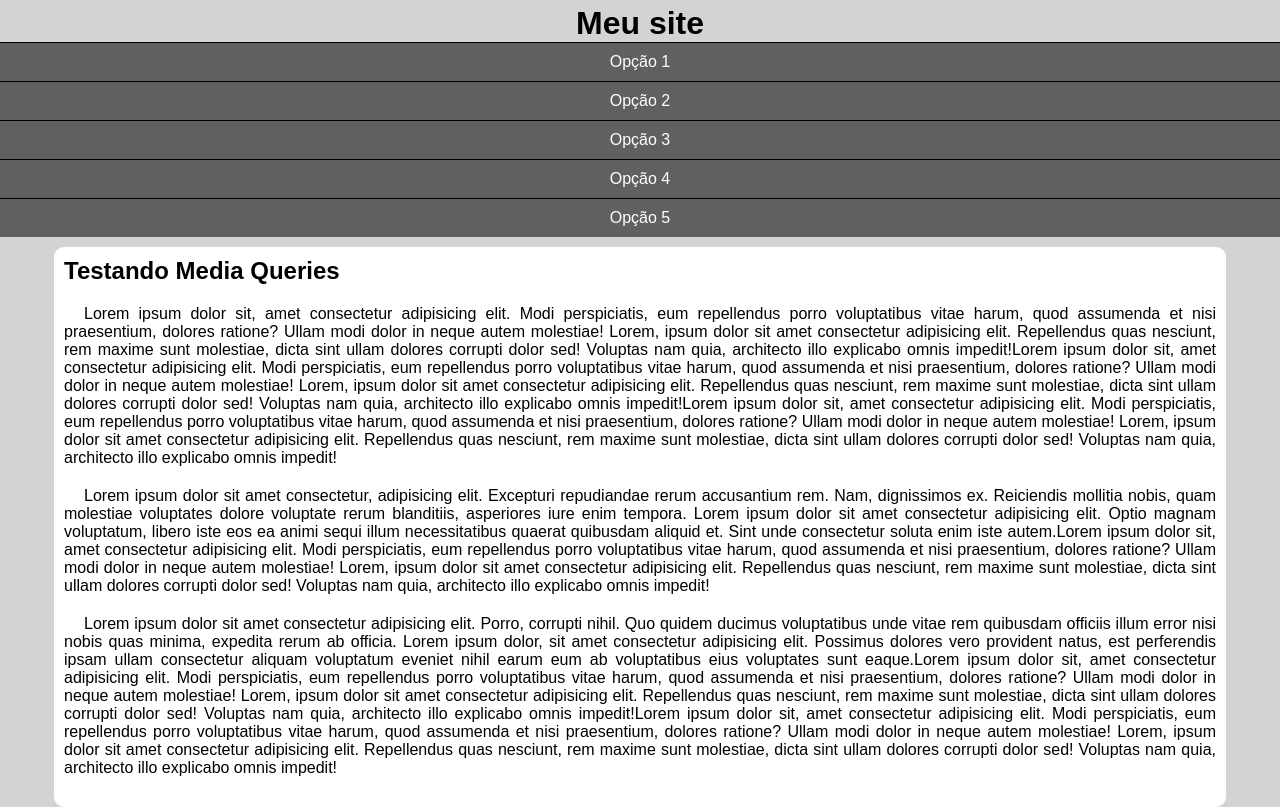
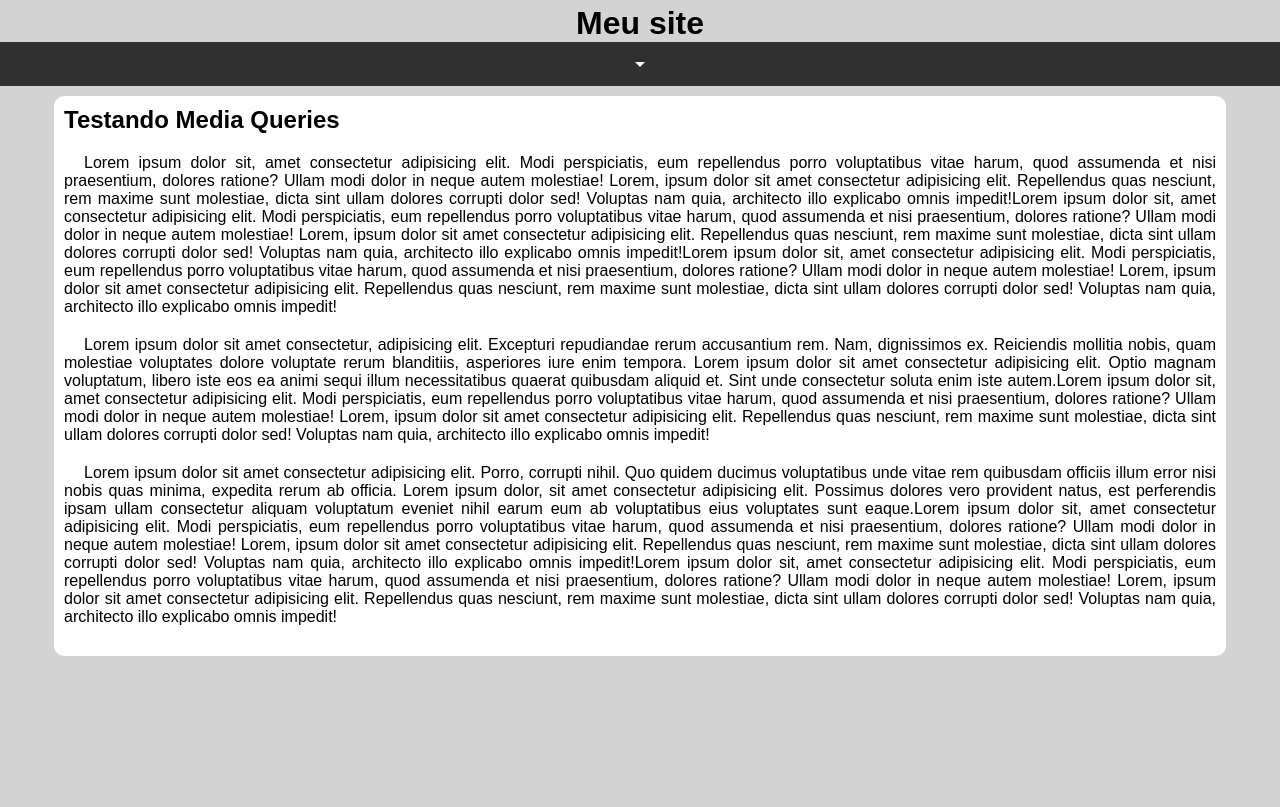
Before and after one commit to otaviobrotas/html-css, a plain HTML site: page exercicios/ex026/mq005/index.html in a window 1280 px wide. Drawn offline with nearby package versions, Linux system fonts and the light colour scheme.

Commit message:
exercicio 026 completo

```diff
--- a/exercicios/ex026/mq005/estilos/style.css
+++ b/exercicios/ex026/mq005/estilos/style.css
@@ -10,10 +10,10 @@ html, body{background-color: lightgray;}
 header > h1{padding-top: 5px;
 text-align: center;}
 
-nav{display: block;}
+menu{display: none;}
 
 
-nav > ul > li > a {text-decoration: none;
+menu > ul > li > a {text-decoration: none;
 color: white;
 background-color: rgb(96, 96, 96);
 border-top: solid 1px black;
@@ -23,7 +23,7 @@ text-align: center;
 
 }
 
-nav > ul > li > a:hover{
+menu > ul > li > a:hover{
     text-decoration: underline;
     background-color: rgb(126, 125, 125);
 
@@ -31,10 +31,24 @@ nav > ul > li > a:hover{
 
 
 
-nav > ul{list-style-type: none;}
+menu > ul{list-style-type: none;}
 
 main{background-color: white; margin: auto; width: 90vw; margin-top: 10px; padding: 10px; border-radius: 10px;}
 
 article > h2 {padding-bottom: 20px;}
 
 article > p {margin-bottom: 20px; text-align: justify; text-indent: 20px;}
+
+
+span#burguer{
+background-color: rgb(48, 48, 48);
+color: white;
+display: block;
+text-align: center;
+padding: 10px;
+}
+
+span#burguer:hover{cursor: pointer;
+background-color: black;
+color: white;
+}
--- a/exercicios/ex026/mq005/index.html
+++ b/exercicios/ex026/mq005/index.html
@@ -4,15 +4,17 @@
     <meta charset="UTF-8">
     <meta name="viewport" content="width=device-width, initial-scale=1.0">
     <title>Menu responsivo</title>
+    <link rel="stylesheet" href="https://fonts.googleapis.com/css2?family=Material+Symbols+Outlined:opsz,wght,FILL,GRAD@20..48,100..700,0..1,-50..200&icon_names=arrow_drop_down" />
     <link rel="stylesheet" href="estilos/style.css">
 
 </head>
 <body>
     <header>
-        <h1>
+ <h1>
 Meu site
-        </h1>
-<nav>
+</h1>
+        <span id="burguer" class="material-symbols-outlined" onclick="clickMenu()"> arrow_drop_down </span>
+<menu id="itens">
 <ul>
     <li><a href="#">Opção 1</a></li>
     <li><a href="#">Opção 2</a></li>
@@ -22,7 +24,7 @@ Meu site
 </ul>
 
 
-</nav>
+</menu>
 
     </header>
 
@@ -45,6 +47,12 @@ Meu site
 
 
 
-
+<script>
+function clickMenu() {
+ if (itens.style.display == 'block') {
+    itens.style.display = 'none'
+ } else{ itens.style.display = 'block'}
+}
+    </script>
 </body>
 </html>
```
